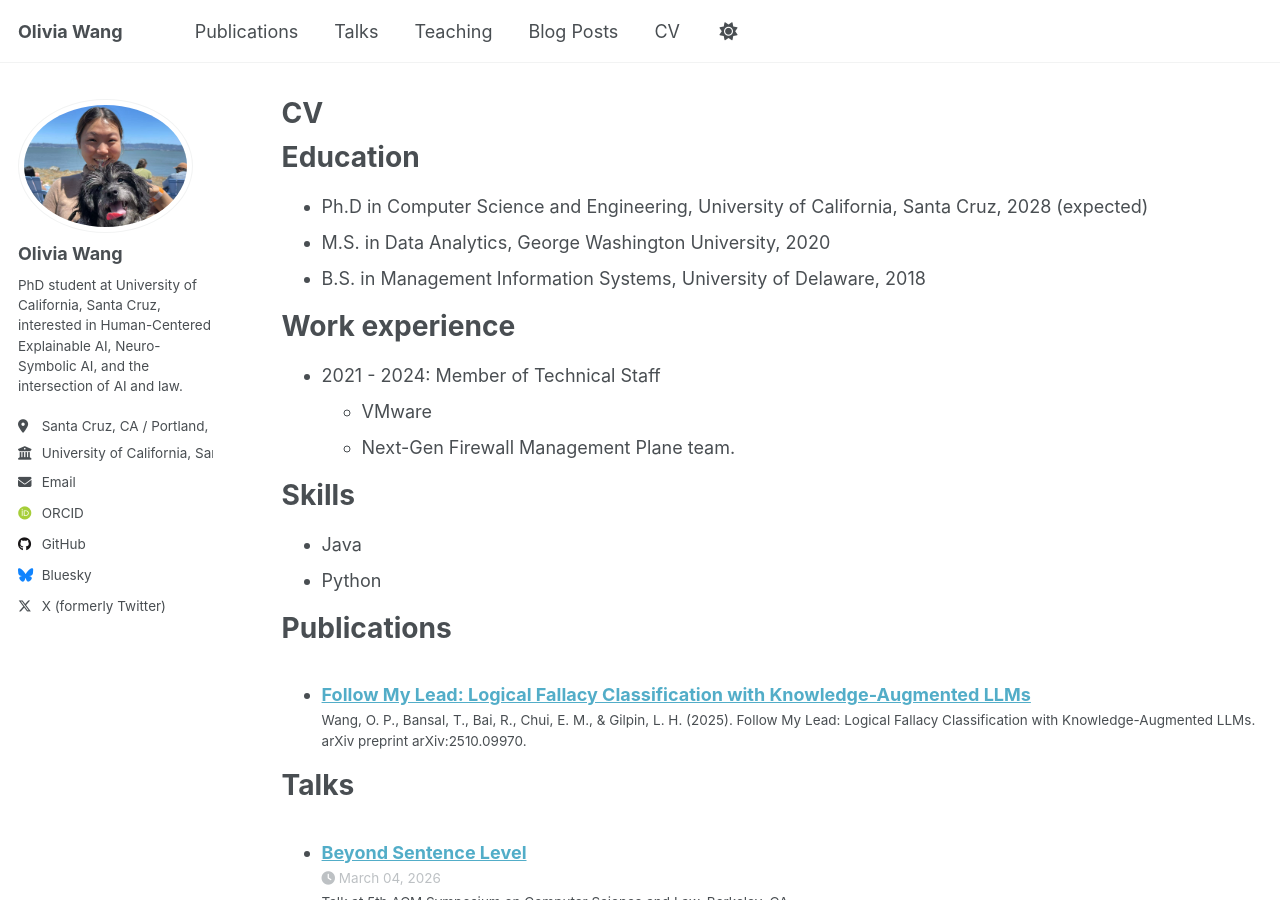
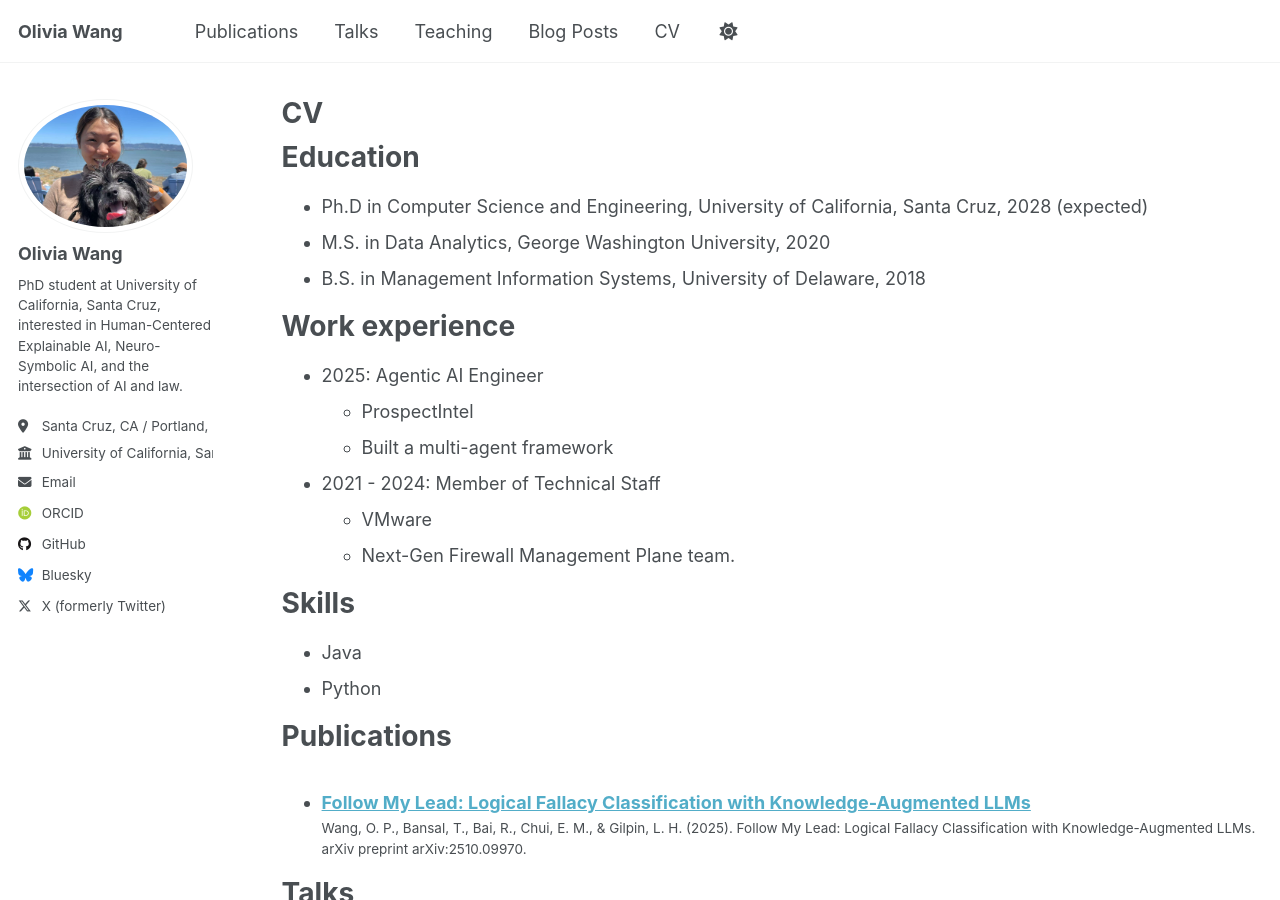
Before and after one commit to olivianxai/olivianxai.github.io, a Jekyll site: the page built from _pages/cv.md, in a window 1280 px wide and 900 px high. Built offline with Jekyll 4.4.1, drawn with Linux system fonts in a browser that asks for light colours; some web fonts are replaced; a script that is not in the unit is left out.

Commit message:
Updated CV and about me

```diff
--- a/_pages/cv.md
+++ b/_pages/cv.md
@@ -17,6 +17,10 @@ Education
 
 Work experience
 ======
+* 2025: Agentic AI Engineer
+  * ProspectIntel
+  * Built a multi-agent framework
+
 * 2021 - 2024: Member of Technical Staff
   * VMware
   * Next-Gen Firewall Management Plane team.
```
Also changed, not shown: _pages/about.md (+2 -0 lines).
